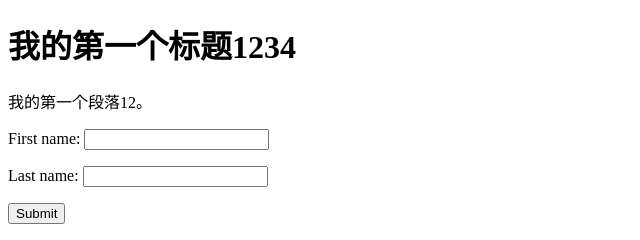
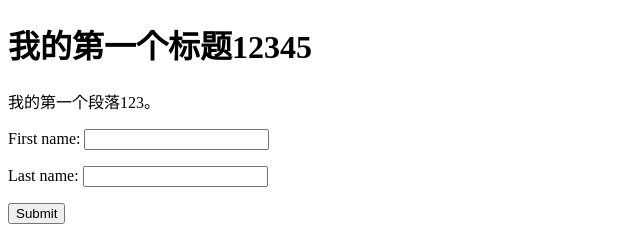
Before and after one commit to lihuaizhou/lihuaizhou, a plain HTML site: page index.html in a window 1280 px wide. Shown: the full height of the page, 0-640 px from the left. Drawn offline with Linux system fonts and the light colour scheme.

Commit message:
Update index.html

```diff
--- a/index.html
+++ b/index.html
@@ -5,12 +5,14 @@
 <title>智能家居(runoob.com)</title>
 </head>
 <body>
-    <h1>我的第一个标题1234</h1>
-    <p>我的第一个段落12。</p>
+    <h1>我的第一个标题12345</h1>
+    <p>我的第一个段落123。</p>
+
    <form action="form_action.asp" method="get">
-  <p>First name: <input type="text" name="fname" /></p>
-  <p>Last name: <input type="text" name="lname" /></p>
-  <input type="submit" value="Submit" />
-</form>
+   <p>First name: <input type="text" name="fname" /></p>
+   <p>Last name: <input type="text" name="lname" /></p>
+   <input type="submit" value="Submit" />
+   </form>
+
  </body>
 </html>
```
